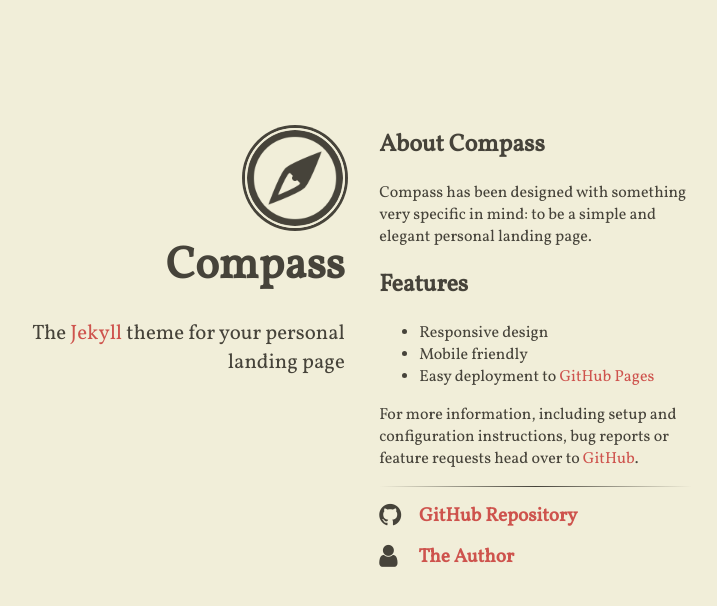
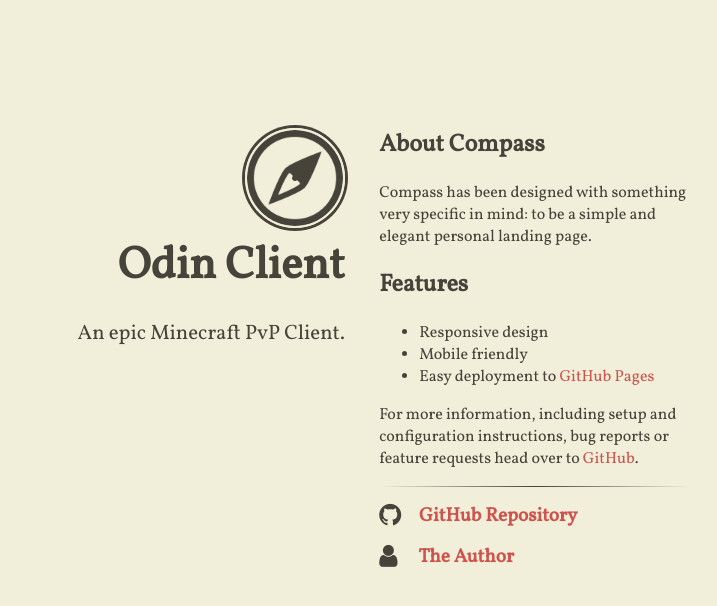
Before and after one commit to Odin-Client/Odin-Client.github.io, a Jekyll site: the page built from index.html, in a window 1280 px wide. Shown: the top 606 px of the page, without its empty margins (288-1005 px from the left). Built offline with Jekyll 4.4.1, drawn with Linux system fonts in a browser that asks for light colours; nearby versions of some CDN libraries.

Commit message:
Update _config.yml

```diff
--- a/_config.yml
+++ b/_config.yml
@@ -7,9 +7,9 @@ compass:
   # an avatar or logo (optional)
   logo: "/images/compass.png"
   # author will appear under the avatar (optional)
-  author: "Compass"
+  author: "Odin Client"
   # tagline will appear under the title (optional)
-  tagline: "The <a href='http://jekyllrb.com'>Jekyll</a> theme for your personal landing page"
+  tagline: "An epic Minecraft PvP Client."
   # if include_content is true, the contents of the content.html include will be
   # added right above the generated item list, if present
   include_content: true
```
